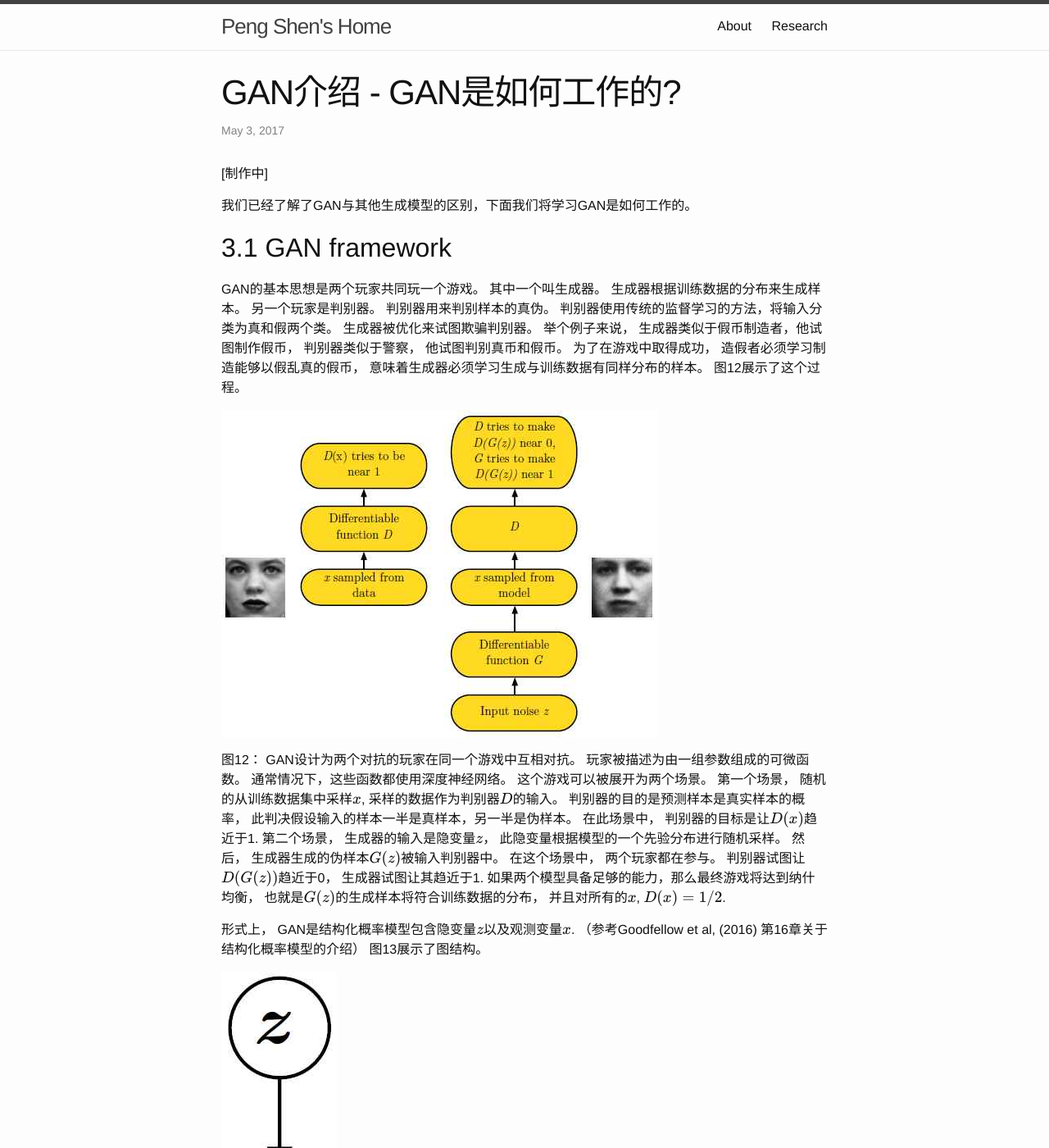
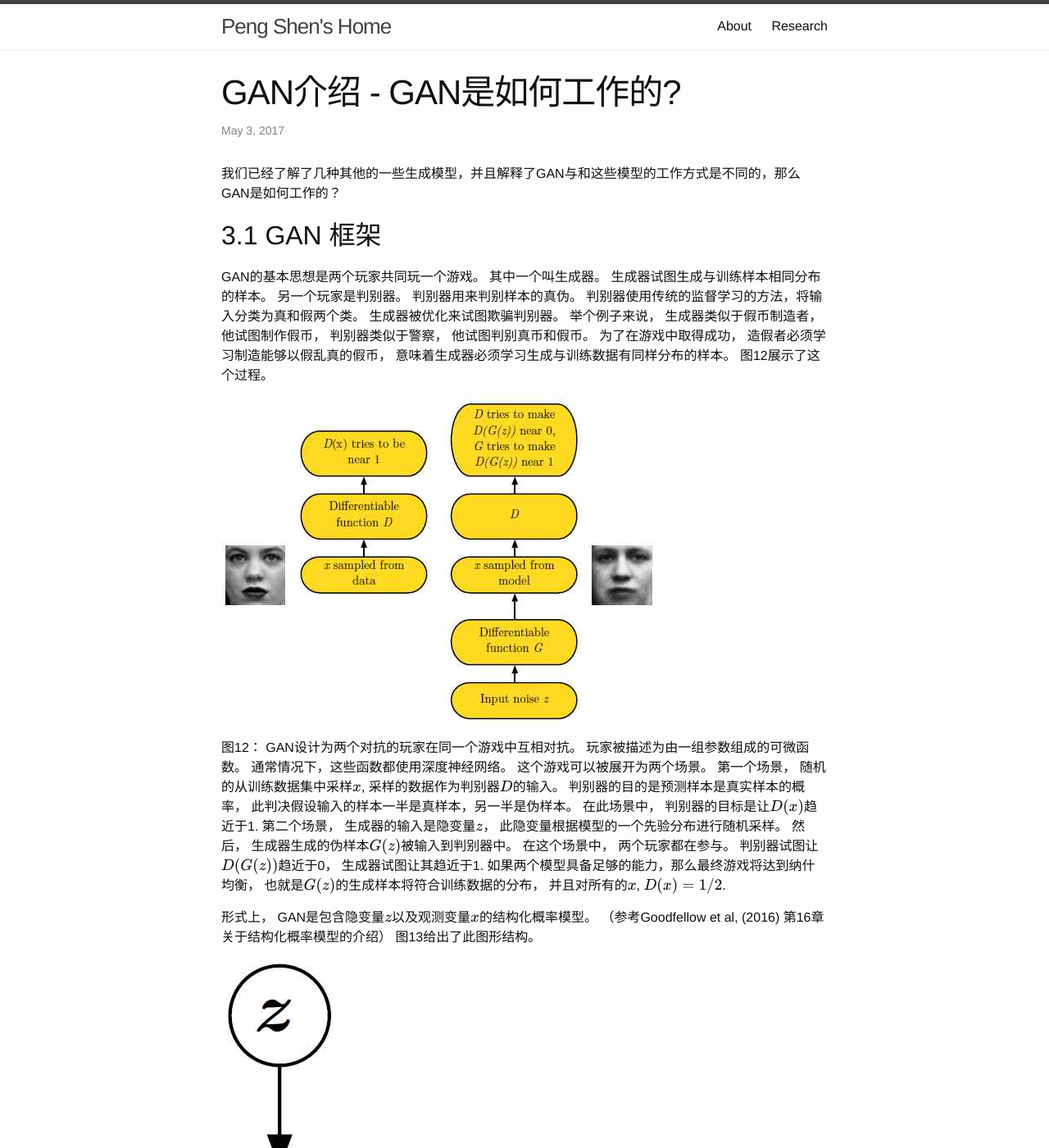
Before and after one commit to sinpycn/sinpycn.github.io, a Jekyll site: the page built from _posts/research/2017-05-03-GAN-Tutorial-How-do-GANs-work.md, in a window 1280 px wide and 1400 px high. Shown: the whole window at 82% size. Built offline with Jekyll 4.4.1, drawn with Linux system fonts in a browser that asks for light colours; formulas are drawn with MathJax 3; some of the changed text lies outside the part shown.

Commit message:
Update 2017-05-03-GAN-Tutorial-How-do-GANs-work.md

```diff
--- a/_posts/research/2017-05-03-GAN-Tutorial-How-do-GANs-work.md
+++ b/_posts/research/2017-05-03-GAN-Tutorial-How-do-GANs-work.md
@@ -5,13 +5,12 @@ mathjax: true
 categories: [research, gan-tutorial]
 ---
 
-[制作中]
+我们已经了解了几种其他的一些生成模型，并且解释了GAN与和这些模型的工作方式是不同的，那么GAN是如何工作的？
 
-我们已经了解了GAN与其他生成模型的区别，下面我们将学习GAN是如何工作的。
+## 3.1 GAN 框架
 
-## 3.1 GAN framework
-
-GAN的基本思想是两个玩家共同玩一个游戏。 其中一个叫生成器。 生成器根据训练数据的分布来生成样本。 另一个玩家是判别器。 判别器用来判别样本的真伪。
+GAN的基本思想是两个玩家共同玩一个游戏。 其中一个叫生成器。 生成器试图生成与训练样本相同分布的样本。
+另一个玩家是判别器。 判别器用来判别样本的真伪。
 判别器使用传统的监督学习的方法，将输入分类为真和假两个类。 生成器被优化来试图欺骗判别器。
 举个例子来说， 生成器类似于假币制造者，他试图制作假币， 判别器类似于警察， 他试图判别真币和假币。
 为了在游戏中取得成功， 造假者必须学习制造能够以假乱真的假币， 意味着生成器必须学习生成与训练数据有同样分布的样本。
@@ -21,20 +20,21 @@ GAN的基本思想是两个玩家共同玩一个游戏。 其中一个叫生成
 
 图12： GAN设计为两个对抗的玩家在同一个游戏中互相对抗。 玩家被描述为由一组参数组成的可微函数。 通常情况下，这些函数都使用深度神经网络。
 这个游戏可以被展开为两个场景。 第一个场景， 随机的从训练数据集中采样$$x$$, 采样的数据作为判别器$$D$$的输入。 判别器的目的是预测样本是真实样本的概率， 此判决假设输入的样本一半是真样本，另一半是伪样本。 在此场景中， 判别器的目标是让$$D(x)$$趋近于1.
-第二个场景， 生成器的输入是隐变量$$z$$， 此隐变量根据模型的一个先验分布进行随机采样。 然后， 生成器生成的伪样本$$G(z)$$被输入判别器中。 在这个场景中， 两个玩家都在参与。 判别器试图让$$D(G(z))$$趋近于0， 生成器试图让其趋近于1. 如果两个模型具备足够的能力，那么最终游戏将达到纳什均衡， 也就是$$G(z)$$的生成样本将符合训练数据的分布， 并且对所有的$$x$$, $$D(x)=1/2$$.
+第二个场景， 生成器的输入是隐变量$$z$$， 此隐变量根据模型的一个先验分布进行随机采样。 然后， 生成器生成的伪样本$$G(z)$$被输入到判别器中。 在这个场景中， 两个玩家都在参与。 判别器试图让$$D(G(z))$$趋近于0， 生成器试图让其趋近于1. 如果两个模型具备足够的能力，那么最终游戏将达到纳什均衡， 也就是$$G(z)$$的生成样本将符合训练数据的分布， 并且对所有的$$x$$, $$D(x)=1/2$$.
 
-形式上， GAN是结构化概率模型包含隐变量$$z$$以及观测变量$$x$$. （参考Goodfellow et al, (2016) 第16章关于结构化概率模型的介绍） 图13展示了图结构。
+形式上， GAN是包含隐变量$$z$$以及观测变量$$x$$的结构化概率模型。 （参考Goodfellow et al, (2016) 第16章关于结构化概率模型的介绍） 图13给出了此图形结构。
 
 ![Figure 13](/images/201705/03/fig13.jpg)
 
 图13： GAN的图形化模型结构， 类似于VAEs， sparse coding, 等等。 它是一种直接的图像化模型也就是每一个隐变量影响每一个观测变量。 有些GAN变种去除了一些链接。
 
-两个玩家被描述为两个函数， 每一个对输入和参数都是可微的。 判别器是函数$$D$$， 输入是$$x$$, 参数$$\theta^{(D)}$$。 生成器被定义为函数$$G$$, 输入$$z$$, 参数$$\theta^{(G)}$$。
+两个玩家被描述为两个函数， 每一个函数对输入和参数都是可微的。
+判别器是函数$$D$$， 输入是$$x$$, 参数是$$\theta^{(D)}$$。 生成器被定义为函数$$G$$, 输入是$$z$$, 参数是$$\theta^{(G)}$$。
 
-两个玩家的损失函数都对应着各自的参数。 判别器希望最小化 $$J^{(D)}(\theta^{(D)},\theta^{(G)})$$但是只能通过对$$\theta^{(D)}$$的控制完成。 同样的生成器希望最小化$$J^{(D)}(\theta^{(D)},\theta^{(G)})$$但是只能通过对$$\theta^{(G)}$$的控制完成。
-两个玩家的损失函数都受另一个玩家的参数影响， 但是却不能控制对方的参数， 这个场景像是一个游戏而不是一个优化问题。
-此优化问题的解是一个（局部）最小化问题， 也就是一个参数空间的点其近旁的点都有比其大或者相等的损失。
-这是游戏的纳什均衡。 这里我们使用术语局部微分纳什均衡(Ratliff et al., 2013)。
+两个玩家的损失函数都对应着各自的参数。 判别器希望最小化$$J^{(D)}(\theta^{(D)},\theta^{(G)})$$但是只能通过对$$\theta^{(D)}$$的控制完成。 同样的生成器希望最小化$$J^{(D)}(\theta^{(D)},\theta^{(G)})$$但是只能通过对$$\theta^{(G)}$$的控制完成。
+两个玩家的损失函数都受另一个玩家的参数影响， 但是却不能控制对方的参数， 这个场景更像是一个游戏而不是一个优化问题。
+优化问题的解是一个（局部）最小化问题， 也就是指一个参数空间的点，其邻近的点的损失都大于或者等于此点。
+此问题在游戏中是一个纳什均衡问题。 这里我们使用术语局部微分纳什均衡(Ratliff et al., 2013)。
 纳什均衡是一个元组$$(\theta^{(D)},\theta^{(G)})$$， 对参数$$\theta^{(D)}$$局部最小化$$J^{(D)}$$， 对参数$$\theta^{(G)}$$局部最小化$$J^{(G)}$$.
 
 **生成器** 生成器是一个简单的可微函数$$G$$。 $$z$$根据一个简单的先验分布来采样， $$G(z)$$根据$$p_{model}$$生成样本$$x$$。
```
